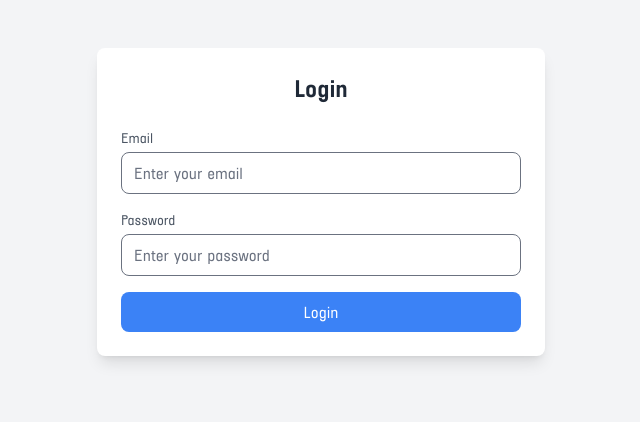
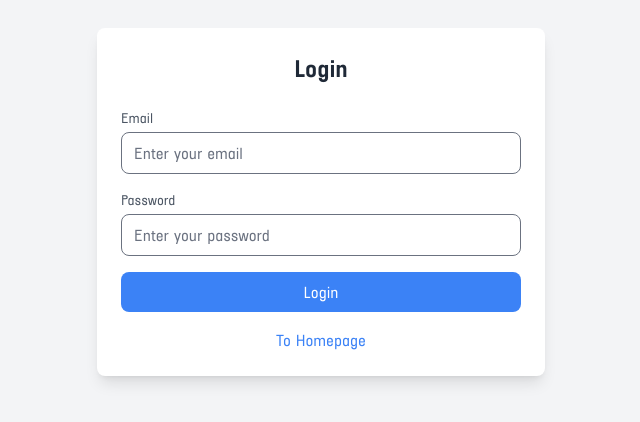
Before and after one commit to xunillinux/rdfweb, a SvelteKit app: page /auth in a window 1280 px wide. Shown: the part 198-620 px from the top of the page, without its empty margins (319-959 px from the left). Built offline with nearby package versions, Linux system fonts and the light colour scheme; no server answers.

Commit message:
added to homepage link to auth page

```diff
--- a/src/routes/auth/+page.svelte
+++ b/src/routes/auth/+page.svelte
@@ -72,6 +72,10 @@
 					Logout
 				</button>
 			</form>
+			<!-- To Homepage Link -->
+			<div class="mt-4 text-center">
+				<a href="/" class="text-blue-500 hover:underline">To Homepage</a>
+			</div>
 		{:else}
 			<!-- Login Form -->
 			<h1 class="mb-6 text-center text-2xl font-semibold text-gray-800">Login</h1>
@@ -113,6 +117,10 @@
 					Login
 				</button>
 			</form>
+			<!-- To Homepage Link -->
+			<div class="mt-4 text-center">
+				<a href="/" class="text-blue-500 hover:underline">To Homepage</a>
+			</div>
 		{/if}
 	</div>
 </div>
```
